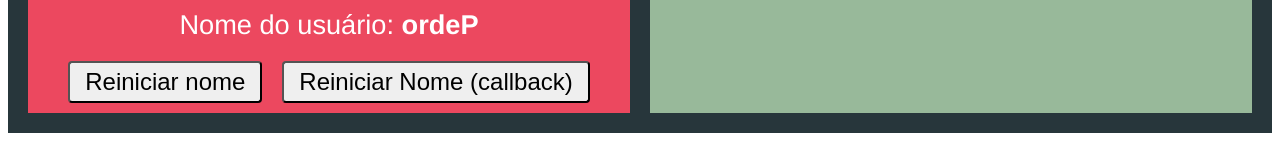
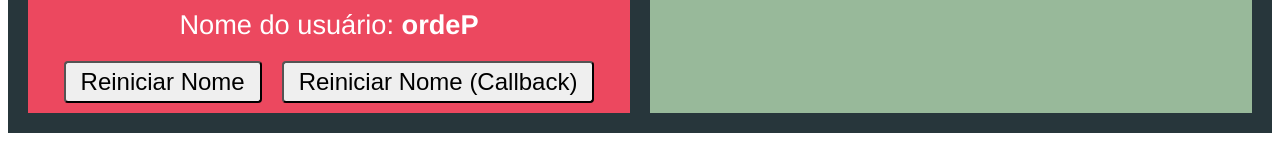
Before and after one commit to allangadelha/curso-vuejs2, a Vue app in the folder sessao-08-comunicacao-entre-componentes/comunicacao/: page / in a window 1280 px wide. Shown: the part 451-604 px from the top of the page. Built offline with nearby package versions, Linux system fonts and the light colour scheme.

Commit message:
sessão 08: comunicação indireta com callback 02

```diff
--- a/sessao-08-comunicacao-entre-componentes/comunicacao/src/components/Usuario.vue
+++ b/sessao-08-comunicacao-entre-componentes/comunicacao/src/components/Usuario.vue
@@ -9,7 +9,7 @@
             <app-usuario-info
                 :nome="nome"
                 @nomeMudou="nome = $event.novo"
-                :reiiciarFn="reiniciarNome"
+                :reiniciarFn="reiniciarNome"
             />
             <app-usuario-editar />
         </div>
--- a/sessao-08-comunicacao-entre-componentes/comunicacao/src/components/UsuarioInfo.vue
+++ b/sessao-08-comunicacao-entre-componentes/comunicacao/src/components/UsuarioInfo.vue
@@ -3,8 +3,8 @@
         <h2>As Informações de Usuário</h2>
         <p>Vários detalhes...</p>
         <p>Nome do usuário: <strong>{{ inverterNome() }}</strong></p>
-        <button @click="reiniciarNome">Reiniciar nome</button>
-        <button @click="reiiciarFn()">Reiniciar Nome (callback)</button>
+        <button @click="reiniciarNome">Reiniciar Nome</button>
+        <button @click="reiniciarFn()">Reiniciar Nome (Callback)</button>
     </div>
 </template>
 
@@ -19,7 +19,7 @@ export default {
             // }
             default: "Anônimo"
         },
-        reiiciarFn: Function
+        reiniciarFn: Function
     },
     methods: {
         inverterNome() {
```
